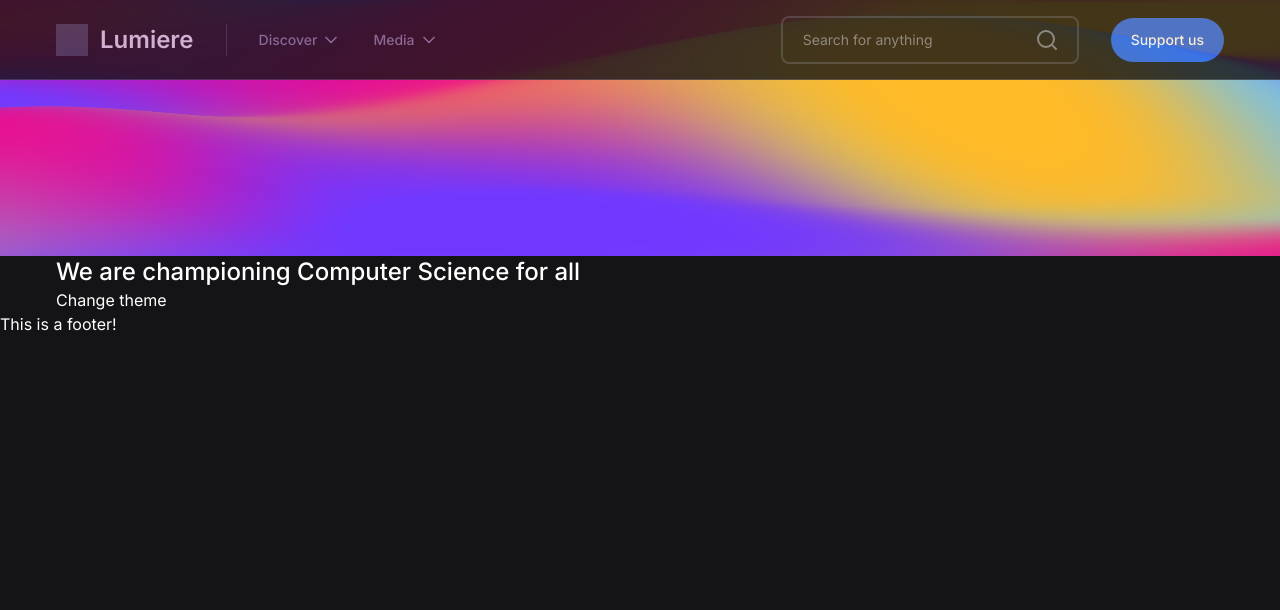
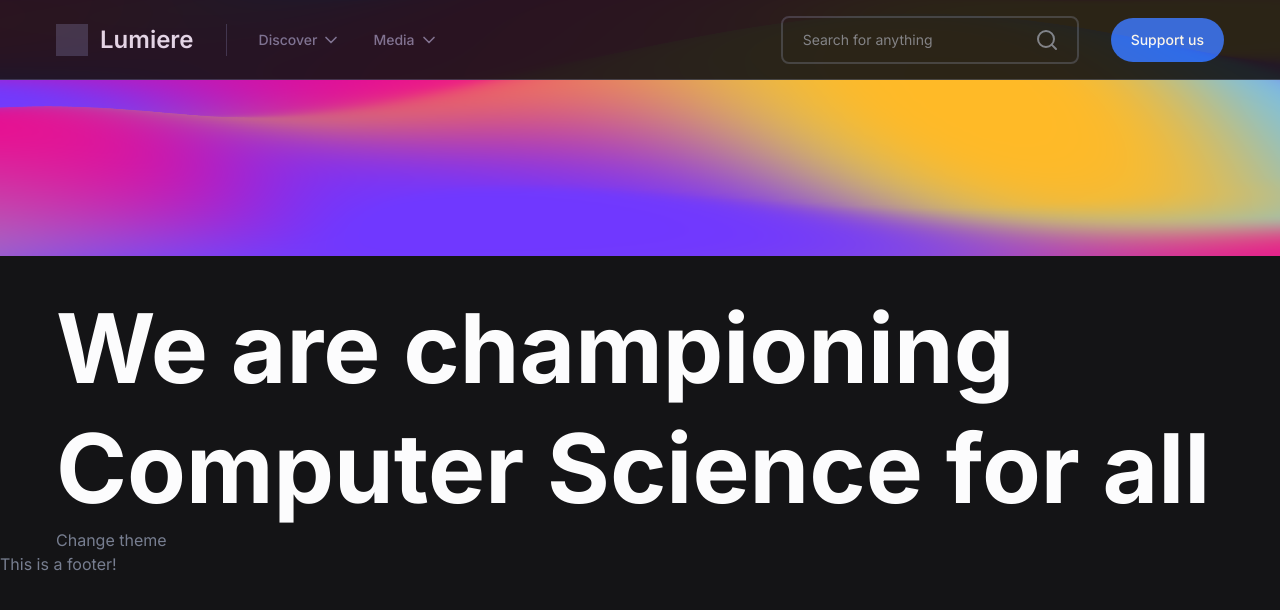
Before and after one commit to AnthonyKuang/ProjectLumiere, a Next.js app: page / in a window 1280 px wide. Shown: the top 610 px of the page. Built offline with nearby package versions, Linux system fonts and the light colour scheme.

Commit message:
cta header

```diff
--- a/components/Header.js
+++ b/components/Header.js
@@ -3,20 +3,20 @@ import { FiChevronDown, FiSearch } from 'react-icons/fi';
 
 export default function Header() {
   return (
-    <header className='sticky-navbar h-20 flex items-center opacity-80 border-b border-[#e6e8ec] dark:border-[#353945] z-10 bg-light dark:bg-dark'>
+    <header className='sticky-navbar h-20 flex items-center opacity-90 border-b border-gray-200 dark:border-gray-500 z-10 bg-gray-100 dark:bg-gray-700'>
       <div className='container flex items-center'>
         <Link href='/'>
           <a>
-            <figure className='flex items-center border-r border-[#e6e8ec] dark:border-[#353945] pr-8'>
-              <div className='w-8 h-8 bg-gray-200 dark:bg-gray-700 mr-3'></div>
-              <figcaption className='text-gray-700 dark:text-gray-300 text-2xl font-semibold'>
+            <figure className='flex items-center border-r border-gray-200 dark:border-gray-500 pr-8'>
+              <div className='w-8 h-8 bg-gray-300 dark:bg-gray-500 mr-3'></div>
+              <figcaption className='text-gray-600 dark:text-gray-200 text-2xl font-semibold'>
                 Lumiere
               </figcaption>
             </figure>
           </a>
         </Link>
         <nav>
-          <ul className='flex font-medium text-[#777e90] text-sm'>
+          <ul className='flex font-medium text-sm'>
             <li className='flex items-end mr-4 ml-8 cursor-pointer'>
               <p>Discover</p>
               <FiChevronDown className='ml-1 w-5 h-5' />
@@ -32,13 +32,11 @@ export default function Header() {
             type='text'
             name='search'
             placeholder='Search for anything'
-            className='py-3 rounded-lg border-2 bg-transparent pr-16 pl-5 text-sm border-[#e6e8ec] dark:border-[#353945] placeholder-[#777e90]'
+            className='py-3 rounded-lg border-2 bg-transparent pr-16 pl-5 text-sm border-gray-200 dark:border-gray-500'
           />
-          <FiSearch className='absolute right-0 mr-5 text-[#777e90] w-6 h-6' />
+          <FiSearch className='absolute right-0 mr-5 w-6 h-6' />
         </form>
-        <button className='ml-8 font-medium text-sm rounded-3xl px-5 py-3 bg-blue-600 text-dark dark:text-light'>
-          Support us
-        </button>
+        <button className='ml-8 button-primary'>Support us</button>
       </div>
     </header>
   );
--- a/pages/_document.js
+++ b/pages/_document.js
@@ -13,7 +13,7 @@ class MyDocument extends Document {
             rel='stylesheet'
           />
         </Head>
-        <body className='bg-light dark:bg-dark'>
+        <body className='bg-gray-100 dark:bg-gray-700 text-gray-400'>
           <Main />
           <NextScript />
         </body>
--- a/pages/index.js
+++ b/pages/index.js
@@ -24,9 +24,7 @@ export default function Home() {
 
       <main>
         <section className='flex'>
-          <h1 className='text-2xl font-medium'>
-            We are championing Computer Science for all
-          </h1>
+          <h1 className='mt-8'>We are championing Computer Science for all</h1>
         </section>
       </main>
 
--- a/styles/global.css
+++ b/styles/global.css
@@ -3,6 +3,21 @@
 @tailwind base;
 @tailwind components;
 @tailwind utilities;
+
+@layer base {
+  h1,
+  h2,
+  h3,
+  h4,
+  h5,
+  h6 {
+    @apply text-gray-600 dark:text-gray-100;
+  }
+
+  h1 {
+    @apply text-8xl font-bold leading-tight;
+  }
+}
 
 @layer components {
   .container {
@@ -20,4 +35,8 @@
   .sticky-navbar {
     @apply sticky top-0;
   }
+
+  .button-primary {
+    @apply font-medium text-sm rounded-3xl px-5 py-3 bg-blue-600 text-gray-100;
+  }
 }
--- a/tailwind.config.js
+++ b/tailwind.config.js
@@ -1,6 +1,7 @@
 // tailwind.config.js controls finer details in TailwindCSS
 // See https://tailwindcss.com/docs/configuration
 
+const colors = require('tailwindcss/colors');
 const { fontFamily } = require('tailwindcss/defaultTheme');
 
 module.exports = {
@@ -8,11 +9,37 @@ module.exports = {
   purge: ['./pages/**/*.{js,ts,jsx,tsx}', './components/**/*.{js,ts,jsx,tsx}'],
   darkMode: 'class',
   theme: {
+    colors: {
+      transparent: 'transparent',
+      current: 'currentColor',
+      gray: {
+        100: '#fcfcfd',
+        200: '#e6e8ec',
+        300: '#bcc2cc',
+        400: '#777e90',
+        500: '#353945',
+        600: '#23262f',
+        700: '#141416',
+      },
+      red: colors.red,
+      orange: colors.orange,
+      amber: colors.amber,
+      yellow: colors.yellow,
+      lime: colors.lime,
+      green: colors.green,
+      emerald: colors.emerald,
+      teal: colors.teal,
+      cyan: colors.cyan,
+      sky: colors.sky,
+      blue: colors.blue,
+      indigo: colors.indigo,
+      violet: colors.violet,
+      purple: colors.purple,
+      fuchsia: colors.fuchsia,
+      pink: colors.pink,
+      rose: colors.rose,
+    },
     extend: {
-      colors: {
-        light: '#fcfcfd',
-        dark: '#141416',
-      },
       fontFamily: {
         sans: ['Inter', ...fontFamily.sans],
       },
```
